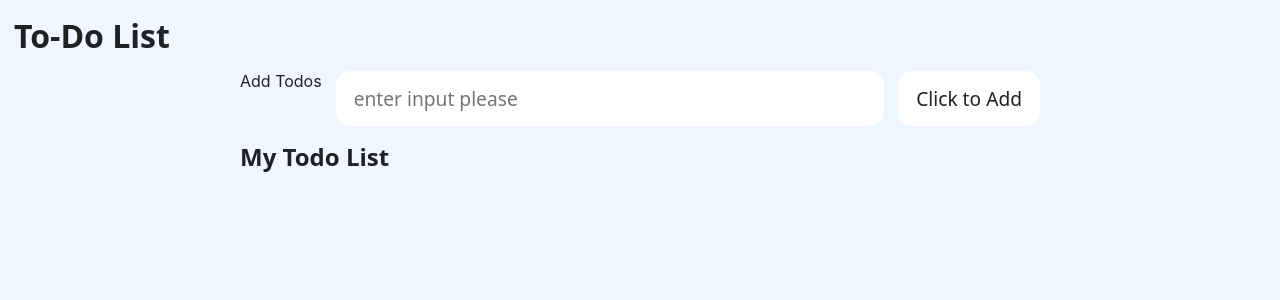
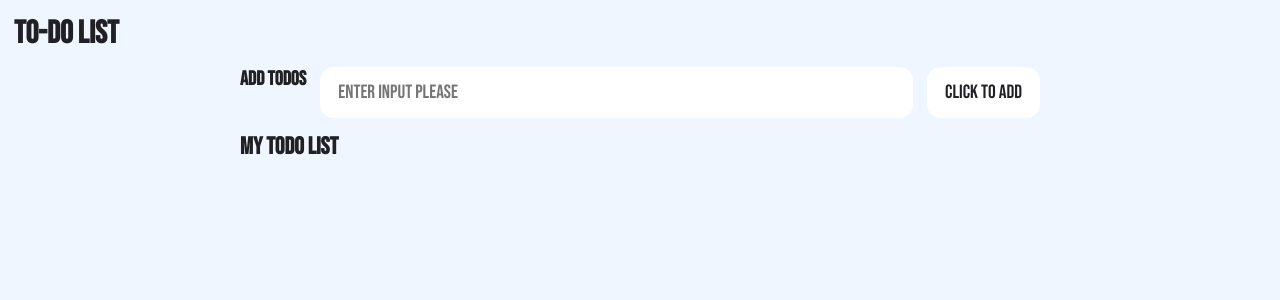
Before and after one commit to BabaVo55/Note-Adding-App, a React (Vite) app: page / in a window 1280 px wide. Shown: the top 300 px of the page. Built offline with nearby package versions, Linux system fonts and the light colour scheme.

Commit message:
alternative solution to handleEditTodo

```diff
--- a/index.html
+++ b/index.html
@@ -5,6 +5,9 @@
     <link rel="icon" type="image/svg+xml" href="/vite.svg" />
     <meta name="viewport" content="width=device-width, initial-scale=1.0" />
     <link rel="stylesheet" href="https://cdnjs.cloudflare.com/ajax/libs/font-awesome/6.7.1/css/all.min.css" integrity="sha512-5Hs3dF2AEPkpNAR7UiOHba+lRSJNeM2ECkwxUIxC1Q/FLycGTbNapWXB4tP889k5T5Ju8fs4b1P5z/iB4nMfSQ==" crossorigin="anonymous" referrerpolicy="no-referrer" />
+    <link rel="preconnect" href="https://fonts.googleapis.com">
+    <link rel="preconnect" href="https://fonts.gstatic.com" crossorigin>
+    <link href="https://fonts.googleapis.com/css2?family=Bebas+Neue&display=swap" rel="stylesheet">
     <title>Vite + React</title>
   </head>
   <body>
--- a/src/App.jsx
+++ b/src/App.jsx
@@ -18,11 +18,17 @@
     })
     setTodos(newTodoList)
   }
+  // Alternative version of handleEditTodos
+  // function handelEditTodos(index){
+  //   const editTodo = todos.filter((todo, todoIndex) => {
+  //     return todoIndex === index
+  //   })
+  //   setInputValue(editTodo);
+  //   handleDeleteTodos(index)
+  // }
 
   function handelEditTodos(index){
-    const editTodo = todos.filter((todo, todoIndex) => {
-      return todoIndex === index
-    })
+    const editTodo = todos[index]
     setInputValue(editTodo);
     handleDeleteTodos(index)
   }
--- a/src/component/TodoInput.jsx
+++ b/src/component/TodoInput.jsx
@@ -4,7 +4,7 @@
 
 
   return (
-        <header><p>Add Todos</p>
+        <header><p className='small-header'>Add Todos</p>
             <input type="text" placeholder='enter input please' value={inputValue}  onChange={(e) => setInputValue(e.target.value)} />
             <button onClick={() => handleAddTodos(inputValue)}>Click to Add</button>
         </header>
--- a/src/index.css
+++ b/src/index.css
@@ -11,7 +11,7 @@
 h3,
 input,
 button {
-  font-family: 'Press Start 2P', system-ui;
+    font-family: "Bebas Neue", sans-serif;
 }
 
 #root {
@@ -115,3 +115,10 @@
     font-size: 1em;
   }
 }
+
+.small-header {
+  font-family: "Bebas Neue", sans-serif;
+  font-weight: 600;
+  font-style:normal;
+  font-size: 20px;
+}
```
